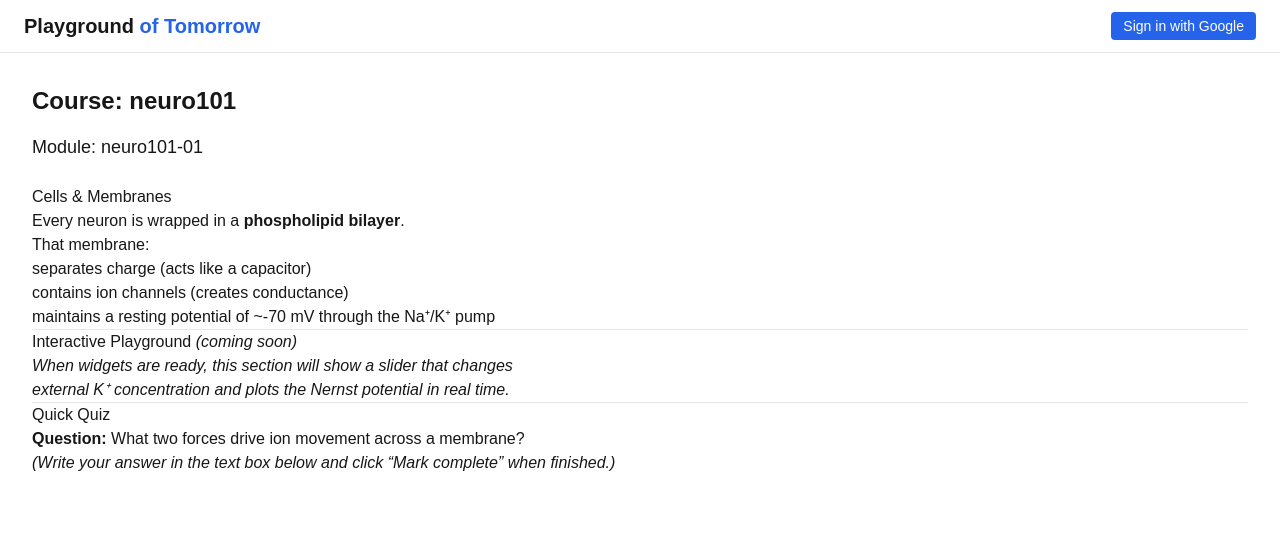
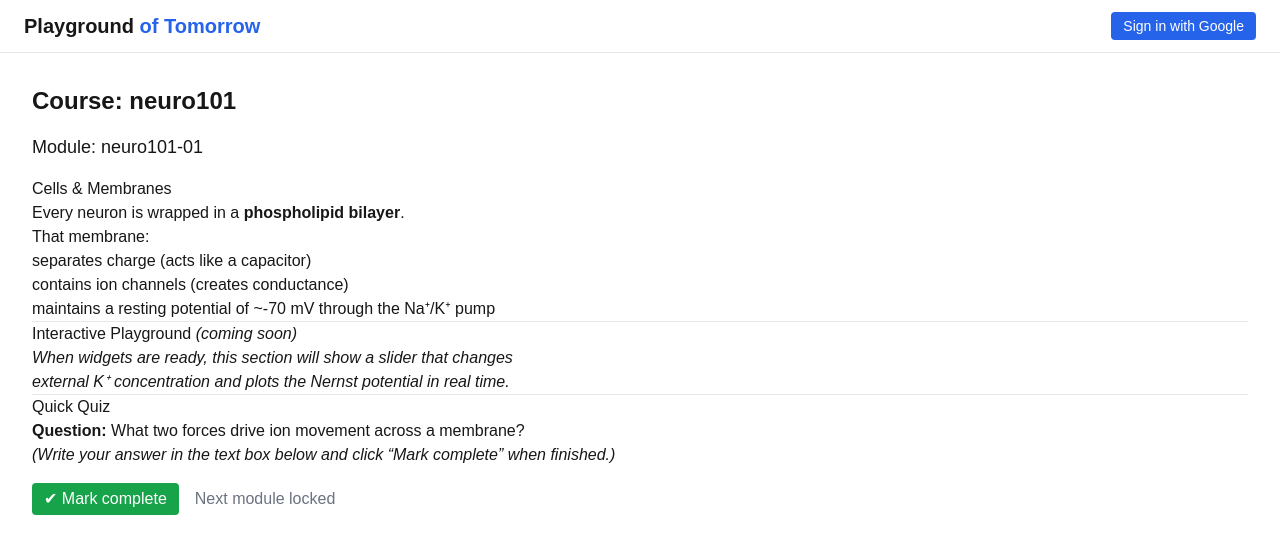
Before and after one commit to nikakogho/PlaygroundOfTomorrow, a Next.js app in the folder frontend/: page /courses/neuro101/modules/neuro101-01 in a window 1280 px wide. Shown: the top 554 px of the page. Built offline with nearby package versions, Linux system fonts and the light colour scheme.

Commit message:
chore(frontend): milestone3-mark-complete – client component

```diff
--- a/frontend/jest.config.js
+++ b/frontend/jest.config.js
@@ -3,6 +3,9 @@ module.exports = {
   testEnvironment: 'jsdom',
   testMatch: ['**/tests/**/*.test.ts?(x)'],
   setupFilesAfterEnv: ['<rootDir>/tests/setup.ts'],
+  moduleNameMapper: {
+    '^@/(.*)$': '<rootDir>/src/$1',
+  },
   transform: {
     '^.+\\.(ts|tsx)$': [
       'ts-jest',
--- a/frontend/package.json
+++ b/frontend/package.json
@@ -23,6 +23,7 @@
     "@eslint/eslintrc": "^3",
     "@testing-library/jest-dom": "^6.6.3",
     "@testing-library/react": "^14.3.1",
+    "@testing-library/user-event": "^14.6.1",
     "@types/jest": "^29.5.14",
     "@types/node": "^20",
     "@types/react": "^18",
--- /dev/null
+++ b/frontend/src/components/MarkCompleteSection.tsx
@@ -0,0 +1,40 @@
+"use client";
+import Link from "next/link";
+import { useModuleStatus } from "@/hooks/useModuleStatus";
+import type { ModuleEntry } from "@/mdxModules";
+
+export default function MarkCompleteSection({
+  courseId,
+  moduleId,
+  next,
+}: {
+  courseId: string;
+  moduleId: string;
+  next?: ModuleEntry;
+}) {
+  const { isComplete, markComplete } = useModuleStatus(courseId, moduleId);
+  const nextUnlocked = isComplete;
+  return (
+    <div>
+      <button
+        className="rounded bg-green-600 px-3 py-1 text-white"
+        disabled={isComplete}
+        onClick={markComplete}
+      >
+        {isComplete ? "Completed" : "✔ Mark complete"}
+      </button>
+      {next && (
+        nextUnlocked ? (
+          <Link
+            href={`/courses/${courseId}/modules/${next.meta.moduleId}`}
+            className="ml-4 text-blue-600 underline"
+          >
+            Next module
+          </Link>
+        ) : (
+          <span className="ml-4 text-gray-500">Next module locked</span>
+        )
+      )}
+    </div>
+  );
+}
--- a/frontend/src/components/ModulePage.tsx
+++ b/frontend/src/components/ModulePage.tsx
@@ -1,4 +1,6 @@
 import type { ComponentType } from "react";
+import { getCourseModules, ModuleEntry } from "@/mdxModules";
+import MarkCompleteSection from "./MarkCompleteSection";
 
 export function ModulePagePure({
   courseId,
@@ -9,13 +11,18 @@ export function ModulePagePure({
   moduleId: string;
   Content: ComponentType;
 }) {
+  const modules = getCourseModules(courseId);
+  const idx = modules.findIndex((m) => m.meta.moduleId === moduleId);
+  const next: ModuleEntry | undefined = idx >= 0 ? modules[idx + 1] : undefined;
+
   return (
-    <main className="p-8">
+    <main className="p-8 space-y-4">
       <h1 className="text-2xl font-semibold">Course: {courseId}</h1>
-      <p className="mt-4 text-lg">Module: {moduleId}</p>
+      <p className="text-lg">Module: {moduleId}</p>
       <div className="prose mt-6">
         <Content />
       </div>
+      <MarkCompleteSection courseId={courseId} moduleId={moduleId} next={next} />
     </main>
   );
 }
--- a/frontend/src/mdxModules.ts
+++ b/frontend/src/mdxModules.ts
@@ -1,16 +1,54 @@
 import type { ComponentType } from 'react';
+
 import ModuleNeuro10101 from '../content/neuro101/01-cells-and-membranes.mdx';
 import ModuleNeuro10102 from '../content/neuro101/02-action-potentials.mdx';
 
-interface ModuleEntry {
-  Component: ComponentType;
+export interface ModuleMeta {
+  courseId: string;
+  moduleId: string;
+  title: string;
+  order: number;
+  unlockIf: string;
+  assetURL: string;
 }
 
+export interface ModuleEntry {
+  Component: ComponentType;
+  meta: ModuleMeta;
+}
+
+
 const modules: Record<string, ModuleEntry> = {
-  'neuro101/neuro101-01': { Component: ModuleNeuro10101 },
-  'neuro101/neuro101-02': { Component: ModuleNeuro10102 },
+  'neuro101/neuro101-01': {
+    Component: ModuleNeuro10101,
+    meta: {
+      courseId: 'neuro101',
+      moduleId: 'neuro101-01',
+      title: 'Cells & Membranes',
+      order: 1,
+      unlockIf: '',
+      assetURL: '',
+    },
+  },
+  'neuro101/neuro101-02': {
+    Component: ModuleNeuro10102,
+    meta: {
+      courseId: 'neuro101',
+      moduleId: 'neuro101-02',
+      title: 'Action Potential',
+      order: 2,
+      unlockIf: 'neuro101-01',
+      assetURL: '',
+    },
+  },
 };
 
 export function getMdxModule(courseId: string, moduleId: string): ModuleEntry | undefined {
   return modules[`${courseId}/${moduleId}`];
 }
+
+export function getCourseModules(courseId: string): ModuleEntry[] {
+  return Object.values(modules)
+    .filter((m) => m.meta.courseId === courseId)
+    .sort((a, b) => a.meta.order - b.meta.order);
+}
```
Also changed, not shown: 2 other files (tests, documents, lock files or other folders).
